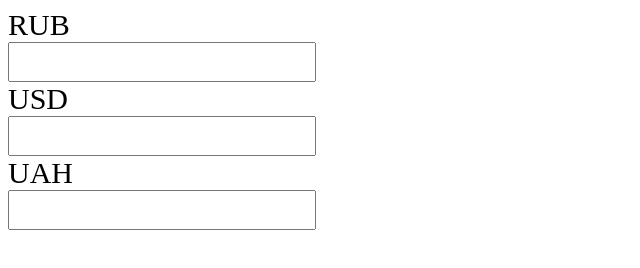
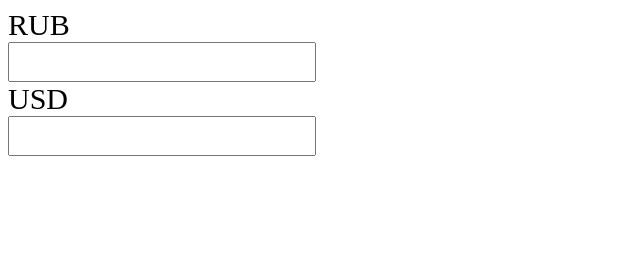
Before and after one commit to 1elizium3/current-not-promise, a plain HTML site: page index.html in a window 1280 px wide. Shown: the whole page, without its empty margins (0-640 px from the left). Drawn offline with Linux system fonts and the light colour scheme.

Commit message:
Update index.html

```diff
--- a/index.html
+++ b/index.html
@@ -25,8 +25,6 @@
     <input id="rub" type="text">
     <label for="usd">USD</label>
     <input id="usd" type="text">
-    <label for="uah">UAH</label>
-    <input id="uah" type="text">
     <script src="script.js"></script>
 
 </body>
```
